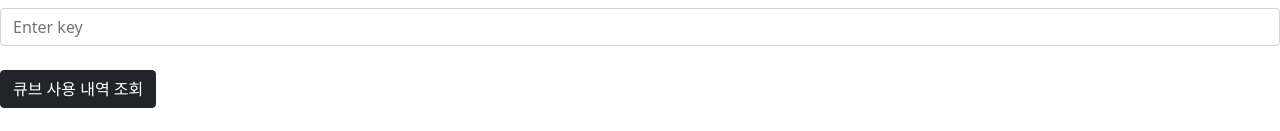
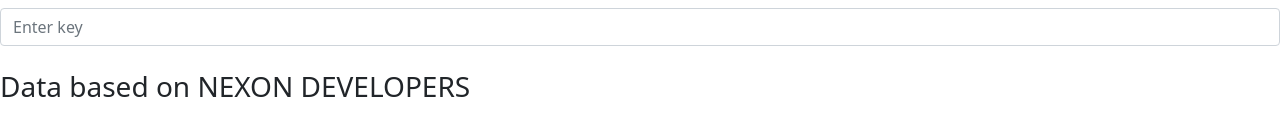
Before and after one commit to lms0806/MapleStroy-info, a React (Create React App) app: page /MapleStroy-info/Cube in a window 1280 px wide. Shown: the part 244-375 px from the top of the page. Built offline with nearby package versions, Linux system fonts and the light colour scheme; the HTML template or start-up script is replaced by a standard one.

Commit message:
출처 표시

```diff
--- a/src/page/Cube.js
+++ b/src/page/Cube.js
@@ -74,6 +74,8 @@ const Cube = () => {
             />
           </Form.Group>
         </Form.Group>
+        <br />
+        <h3>{"Data based on NEXON DEVELOPERS"}</h3>
         <br />
         <Button variant="dark" type="submit" onClick={submitData}>
           큐브 사용 내역 조회
```
Also changed, not shown: 1 other file (tests, documents, lock files or other folders).
